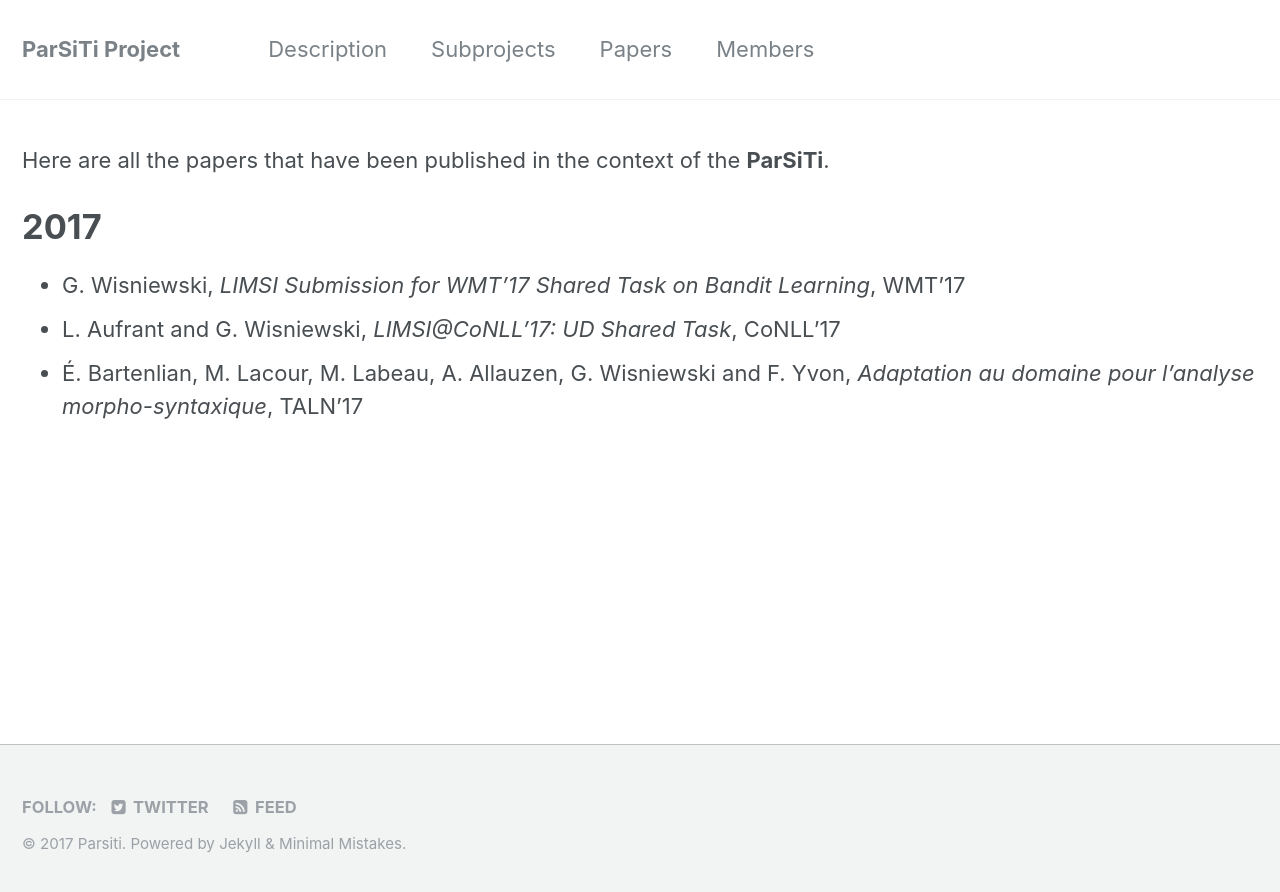
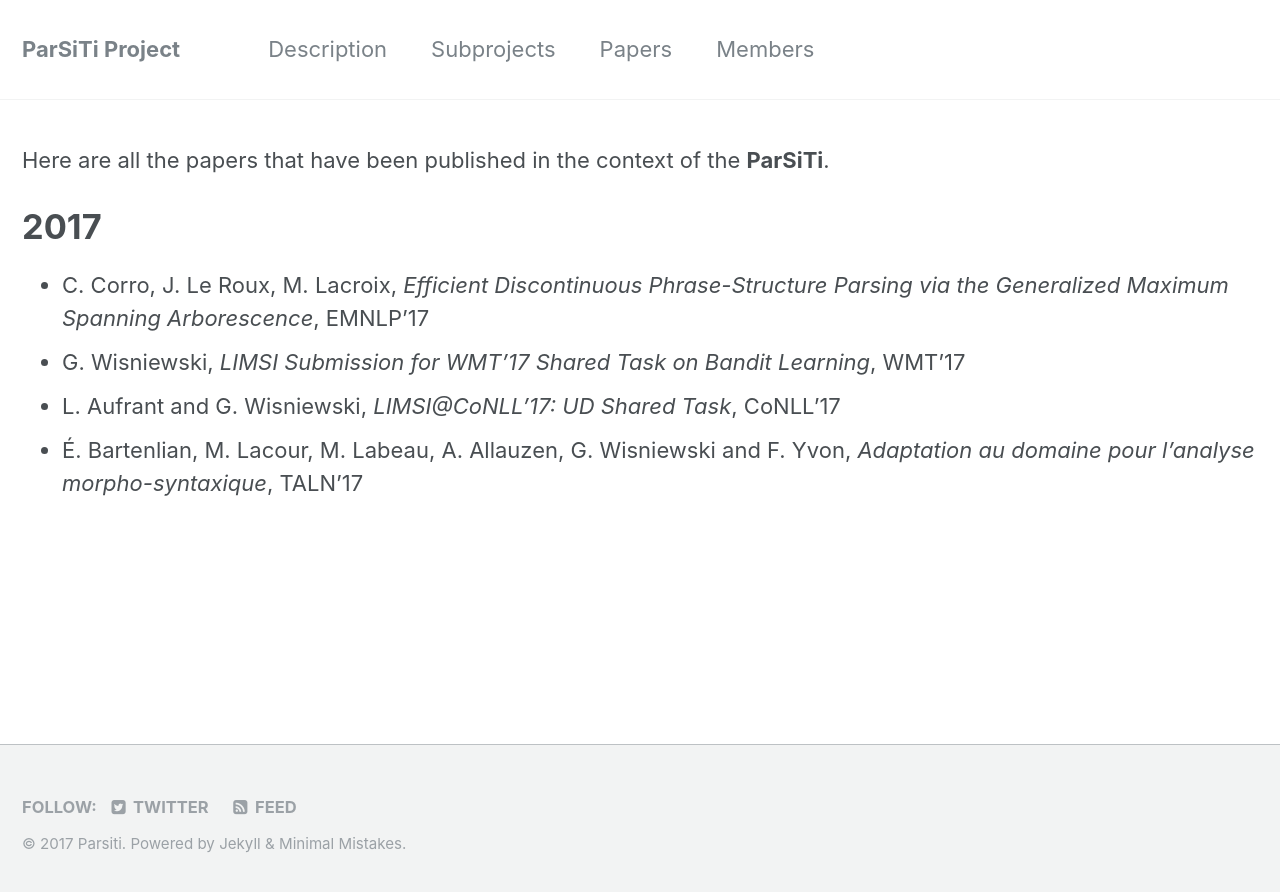
Before and after one commit to parsiti/parsiti.github.io, a Jekyll site: the page built from _pages/papers.md, in a window 1280 px wide. Shown: the top 892 px of the page. Built offline with Jekyll 4.4.1, drawn with Linux system fonts in a browser that asks for light colours.

Commit message:
publi caio/joseph emnlp17

```diff
--- a/_pages/papers.md
+++ b/_pages/papers.md
@@ -7,7 +7,7 @@ layout: splash
 Here are all the papers that have been published in the context of the __ParSiTi__.
 
 # 2017
-
+- C. Corro, J. Le Roux, M. Lacroix, *Efficient Discontinuous Phrase-Structure Parsing via the Generalized Maximum Spanning Arborescence*, EMNLP'17
 - G. Wisniewski, *LIMSI Submission for WMT'17 Shared Task on Bandit Learning*, WMT'17
 - L. Aufrant and G. Wisniewski, *LIMSI@CoNLL'17: UD Shared Task*, CoNLL'17
 - É. Bartenlian, M. Lacour, M. Labeau, A. Allauzen, G. Wisniewski and F. Yvon, *Adaptation au domaine pour l'analyse morpho-syntaxique*, TALN'17
```
